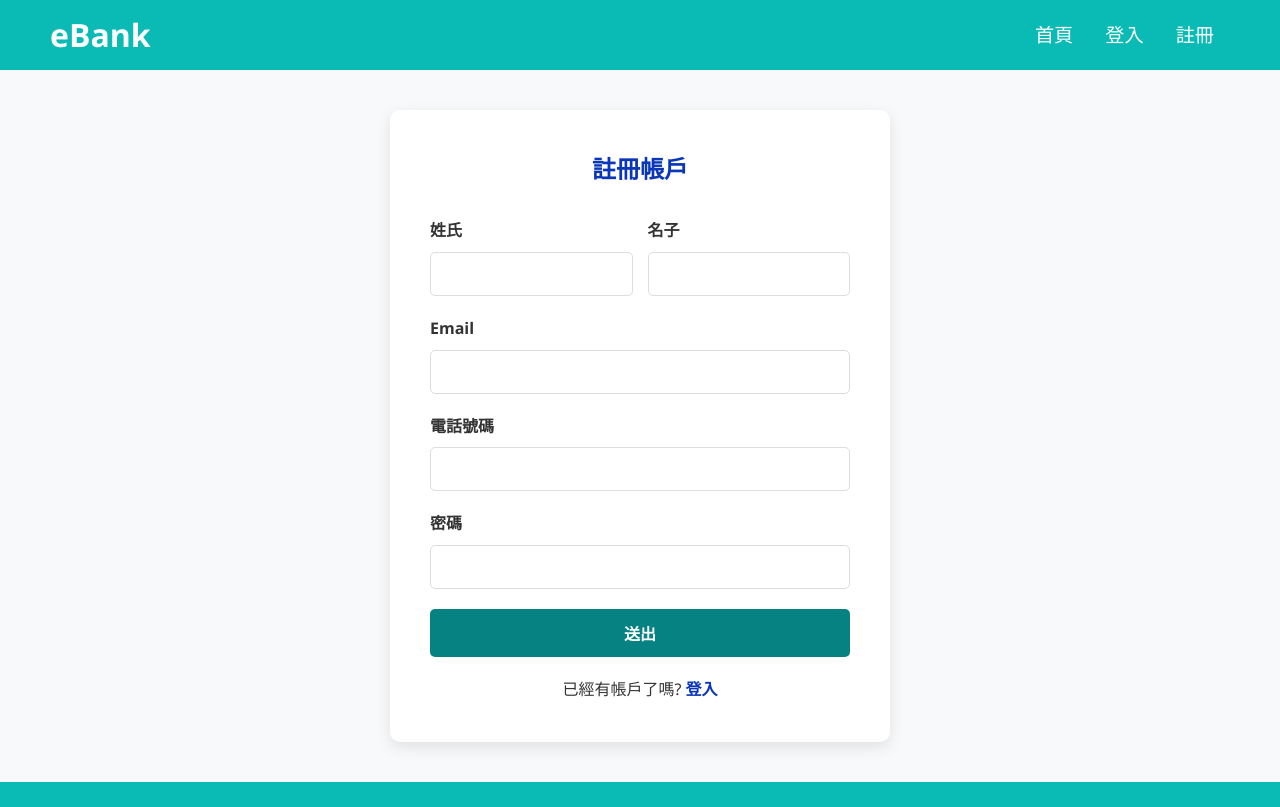
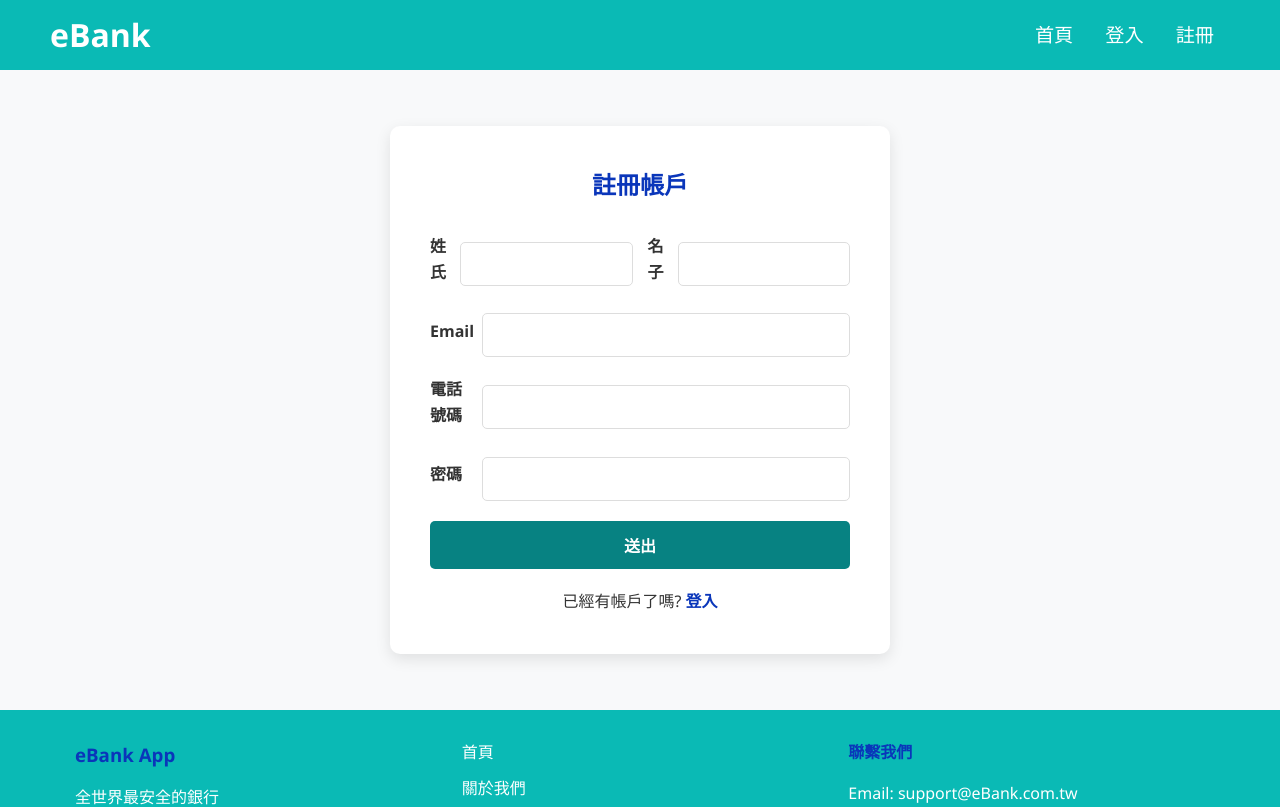
Before and after one commit to IamEricKao/E-Bank-react, a React (Create React App) app: page /register in a window 1280 px wide. Shown: the top 807 px of the page. Built offline with nearby package versions, Linux system fonts and the light colour scheme.

Commit message:
refactor: 修改登入頁面帳號密碼欄位的css

```diff
--- a/src/index.css
+++ b/src/index.css
@@ -435,28 +435,25 @@ body {
   gap: 15px;
 }
 
-.form-group {
+.auth-form .form-group {
+  display: flex;
   margin-bottom: 20px;
   flex: 1;
-}
-
-.auth-form .form-group {
-  display: block;
-}
-
-.form-group label {
-  display: block;
+  width: 100%;
+}
+
+
+.auth-form .form-group label {
+  width: 10%;
+  flex-shrink: 0;
   margin-bottom: 8px;
   font-weight: 600;
   color: #333;
 }
 
-.auth-form .form-group label {
-  white-space: nowrap;
-}
-
-.form-group input {
-  width: 100%;
+
+.auth-form .form-group input {
+  width: 90%;
   padding: 12px 15px;
   border: 1px solid #ddd;
   border-radius: 5px;
--- a/src/pages/Login.jsx
+++ b/src/pages/Login.jsx
@@ -88,7 +88,7 @@ const Login = () => {
                 </div>
 
                 <div className="auth-link">
-                    忘記密碼? <Link to="/forgot-password">忘記密碼</Link>
+                    密碼忘記了嗎? <Link to="/forgot-password">忘記密碼</Link>
                 </div>
             </div>
         </div>
```
